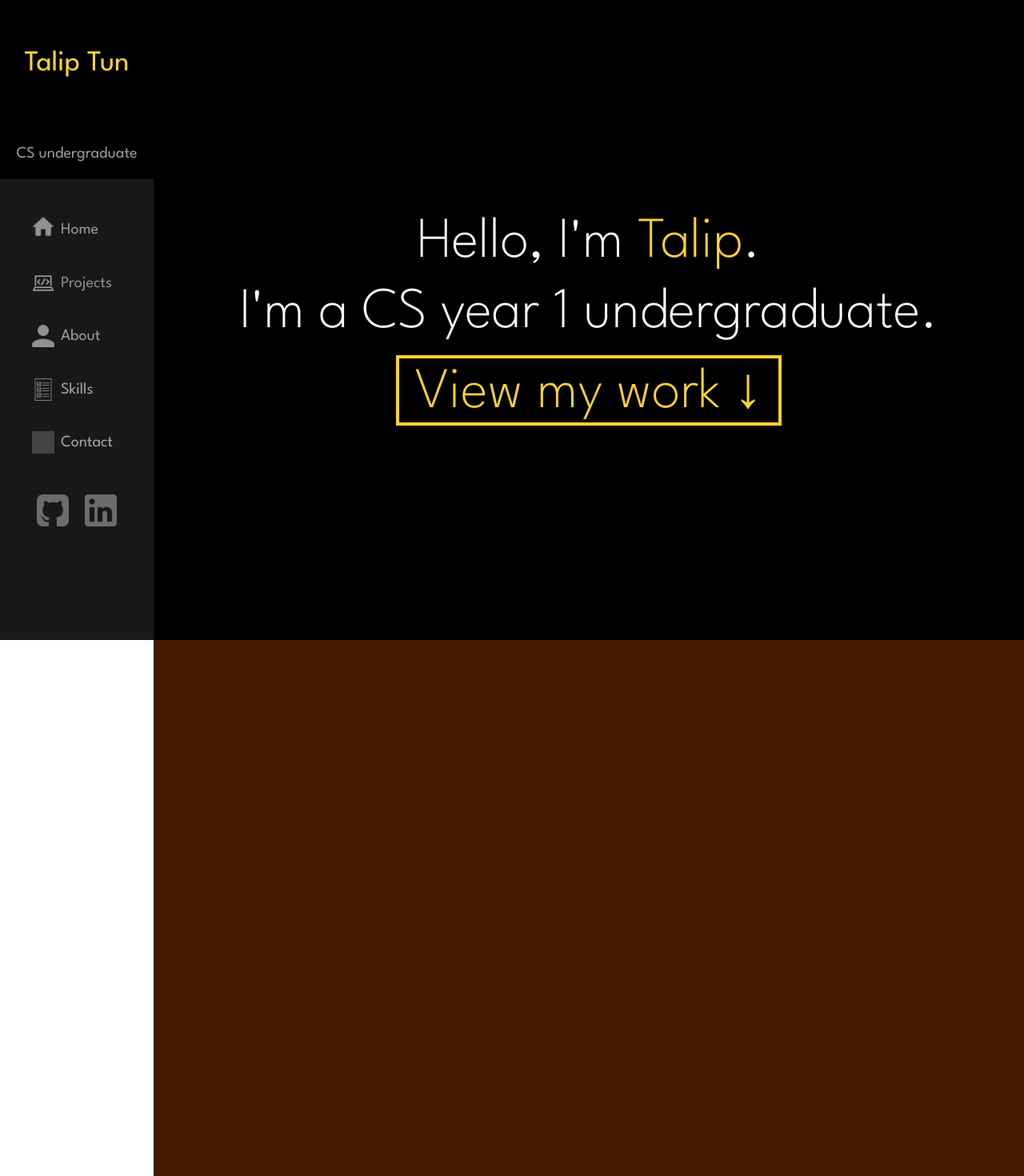
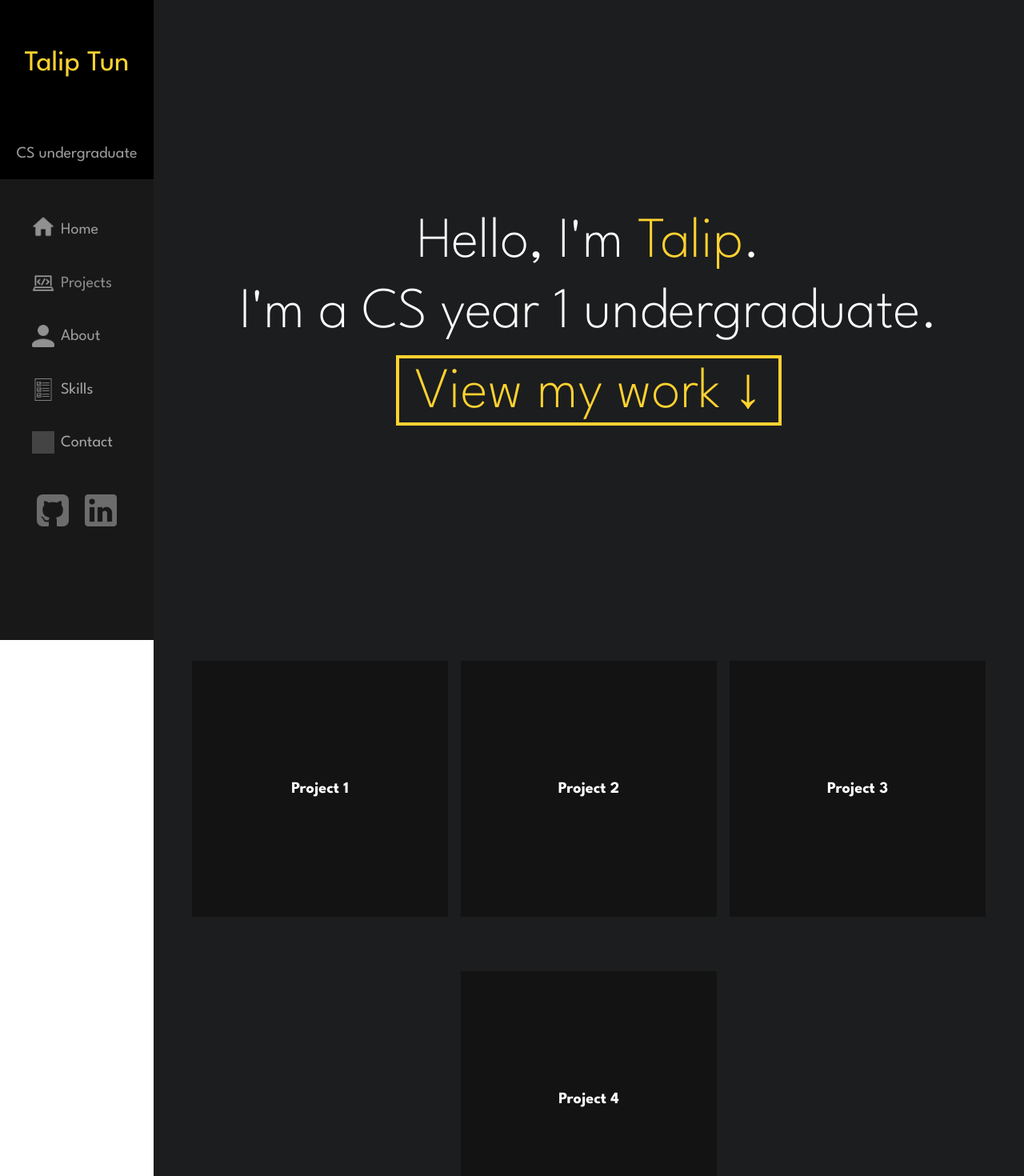
Before and after one commit to TalipTun/Portfolio, a React (Vite) app in the folder portfolio/: page / in a window 1280 px wide. Shown: the top 1470 px of the page at 80% size. Built offline with nearby package versions, Linux system fonts and the light colour scheme; grey boxes are pictures that could not be loaded.

Commit message:
created the projects page

```diff
--- a/portfolio/src/App.tsx
+++ b/portfolio/src/App.tsx
@@ -8,7 +8,7 @@ import Contact from './pages/contact'
 function App() {
   return (
     <>
-      <div className="h-screen w-[screen-48] ml-48 bg-black">
+      <div className="h-screen w-[screen-48] ml-48 bg-[#1c1d1e] scrollbar-thumb-blue-500">
         <Navbar />
         <Home />
         <Projects />
--- a/portfolio/src/main.css
+++ b/portfolio/src/main.css
@@ -8,3 +8,21 @@ body {
 html, body {
     animation: slowScroll 2s ease-in-out;
   }
+
+
+::-webkit-scrollbar {
+    width: 10px;
+}
+
+::-webkit-scrollbar-thumb {
+    background-color: #ffcb26; /* Amber-400 */
+    border-radius: 4px;
+}
+
+::-webkit-scrollbar-thumb:hover {
+    background-color: #d97706; /* Darker amber on hover */
+  }
+
+  ::-webkit-scrollbar-track {
+    background: black; /* Make the track background transparent */
+  }
--- a/portfolio/src/pages/home.tsx
+++ b/portfolio/src/pages/home.tsx
@@ -1,7 +1,7 @@
 function Home() {
   return (
     <>
-      <div id="Home" className="text-white text-7xl flex flex-col justify-center items-center h-screen font-extralight gap-4">
+      <div id="Home" className="text-white text-7xl flex flex-col justify-center items-center text-center h-screen font-extralight gap-4">
           <p>Hello, I'm <span className="text-amber-300">Talip</span>.</p>
           <p>I'm a CS year 1 undergraduate.</p>
           <div className="border-4 border-amber-300 text-amber-300 px-5 pt-2 flex flex-row items-center">
--- a/portfolio/src/pages/projects.tsx
+++ b/portfolio/src/pages/projects.tsx
@@ -1,11 +1,47 @@
-function Projects() {
-    return (
-      <>
-        <div id="Projects" className="h-screen bg-amber-950">
 
+type Project = {
+  title: string;
+  description: string;
+};
+
+const projects: Project[] = [
+  {
+    title: "Project 1",
+    description: "This is the description for Project 1. It involves React and TypeScript.",
+  },
+  {
+    title: "Project 2",
+    description: "This project focuses on building scalable web applications with Node.js.",
+  },
+  {
+    title: "Project 3",
+    description: "A project on data analysis using Python and various machine learning techniques.",
+  },
+  {
+    title: "Project 4",
+    description: "A full-stack application built using the MERN stack (MongoDB, Express, React, Node.js).",
+  },
+];
+
+export default function Projects() {
+  return (
+    <div id="Projects" className="min-h-screen pb-10 flex flex-row flex-wrap gap-4 justify-center items-center bg-[#1c1d1e]">
+      {projects.map((project, index) => (
+        <div
+          key={index}
+          className="relative group cursor-pointer w-80 h-80 m-0 p-0" // Fixed width and height
+        >
+          {/* Title Box */}
+          <div className="w-full h-full bg-[#131313] text-white flex items-center justify-center transition duration-300 group-hover:bg-amber-400">
+            <h3 className="text-xl font-bold">{project.title}</h3>
+          </div>
+
+          {/* Description Box (Hidden by default, shows on hover) */}
+          <div className="absolute inset-0 bg-black bg-opacity-70 text-white p-4 opacity-0 group-hover:opacity-100 transition duration-300 flex items-center justify-center">
+            <p className="text-sm text-center">{project.description}</p>
+          </div>
         </div>
-      </>
-    )
-  }
-
-  export default Projects
+      ))}
+    </div>
+  );
+}
```
